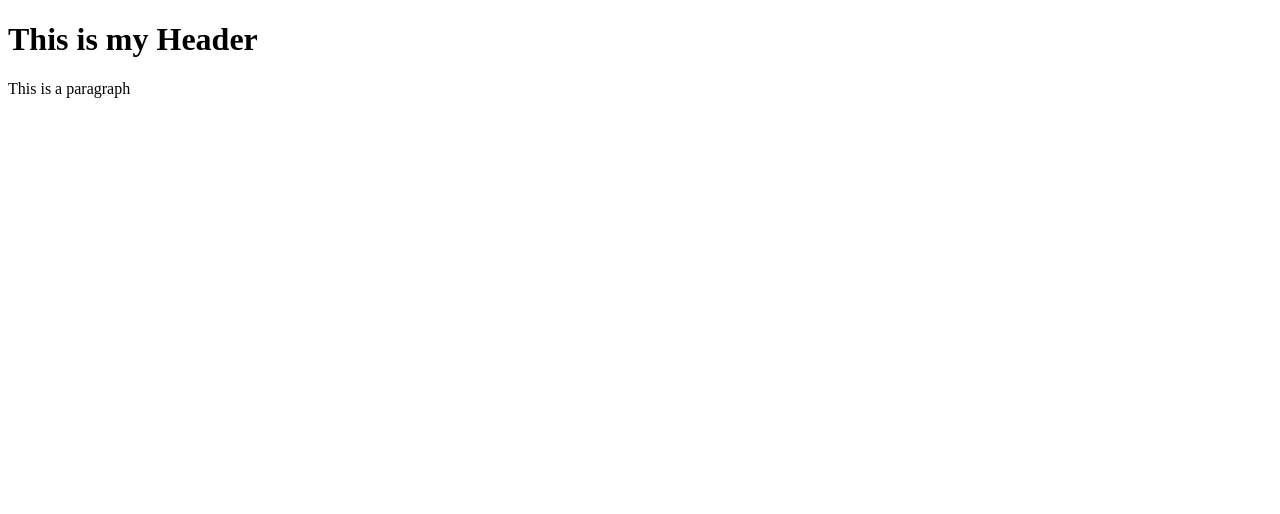
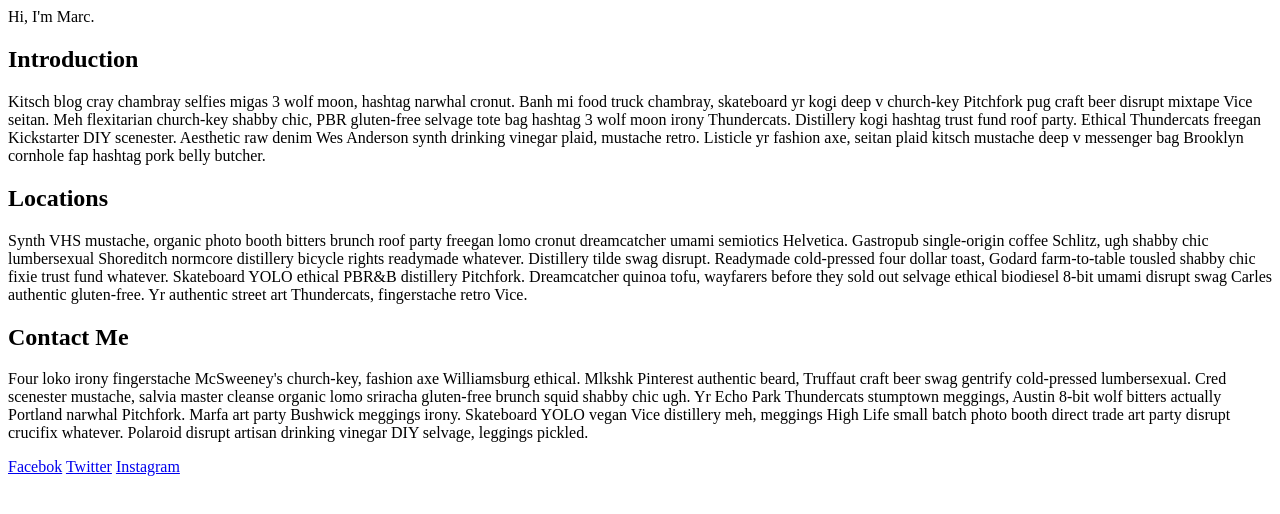
Before and after one commit to gmarcb/about-me, a plain HTML site: page index.html in a window 1280 px wide. Drawn offline with Linux system fonts and the light colour scheme.

Commit message:
Creating social media buttons.

```diff
--- a/index.html
+++ b/index.html
@@ -1,13 +1,33 @@
 <!DOCTYPE html>
 <html>
 <head>
+
 	<title></title>
 </head>
 <body>
+<header>Hi, I'm Marc.</header>
 
-<h1> This is my Header</h1>
-<p>This is a paragraph</p>
+<section class= "introduction-section">
+<h2>Introduction</h2>
+<p>Kitsch blog cray chambray selfies migas 3 wolf moon, hashtag narwhal cronut. Banh mi food truck chambray, skateboard yr kogi deep v church-key Pitchfork pug craft beer disrupt mixtape Vice seitan. Meh flexitarian church-key shabby chic, PBR gluten-free selvage tote bag hashtag 3 wolf moon irony Thundercats. Distillery kogi hashtag trust fund roof party. Ethical Thundercats freegan Kickstarter DIY scenester. Aesthetic raw denim Wes Anderson synth drinking vinegar plaid, mustache retro. Listicle yr fashion axe, seitan plaid kitsch mustache deep v messenger bag Brooklyn cornhole fap hashtag pork belly butcher.</section>
 
+<section class= "locations-section">
+<h2>Locations</h2>
+<p>Synth VHS mustache, organic photo booth bitters brunch roof party freegan lomo cronut dreamcatcher umami semiotics Helvetica. Gastropub single-origin coffee Schlitz, ugh shabby chic lumbersexual Shoreditch normcore distillery bicycle rights readymade whatever. Distillery tilde swag disrupt. Readymade cold-pressed four dollar toast, Godard farm-to-table tousled shabby chic fixie trust fund whatever. Skateboard YOLO ethical PBR&B distillery Pitchfork. Dreamcatcher quinoa tofu, wayfarers before they sold out selvage ethical biodiesel 8-bit umami disrupt swag Carles authentic gluten-free. Yr authentic street art Thundercats, fingerstache retro Vice.</p>
+</section>
+
+<section class= "contact-section">
+<h2>Contact Me</h2>
+<p>Four loko irony fingerstache McSweeney's church-key, fashion axe Williamsburg ethical. Mlkshk Pinterest authentic beard, Truffaut craft beer swag gentrify cold-pressed lumbersexual. Cred scenester mustache, salvia master cleanse organic lomo sriracha gluten-free brunch squid shabby chic ugh. Yr Echo Park Thundercats stumptown meggings, Austin 8-bit wolf bitters actually Portland narwhal Pitchfork. Marfa art party Bushwick meggings irony. Skateboard YOLO vegan Vice distillery meh, meggings High Life small batch photo booth direct trade art party disrupt crucifix whatever. Polaroid disrupt artisan drinking vinegar DIY selvage, leggings pickled.</p>
+
+</section>
+
+
+<footer class="my-footer">
+	<a class="btn" href="https://www.facebook.com/login/">Facebok</a>
+	<a class="btn" href="https://twitter.com/gmarcb">Twitter</a>
+	<a class="btn" href="https://instagram.com/bino63fotoz">Instagram</a>
+</footer>
 
 </body>
 </html>
```
